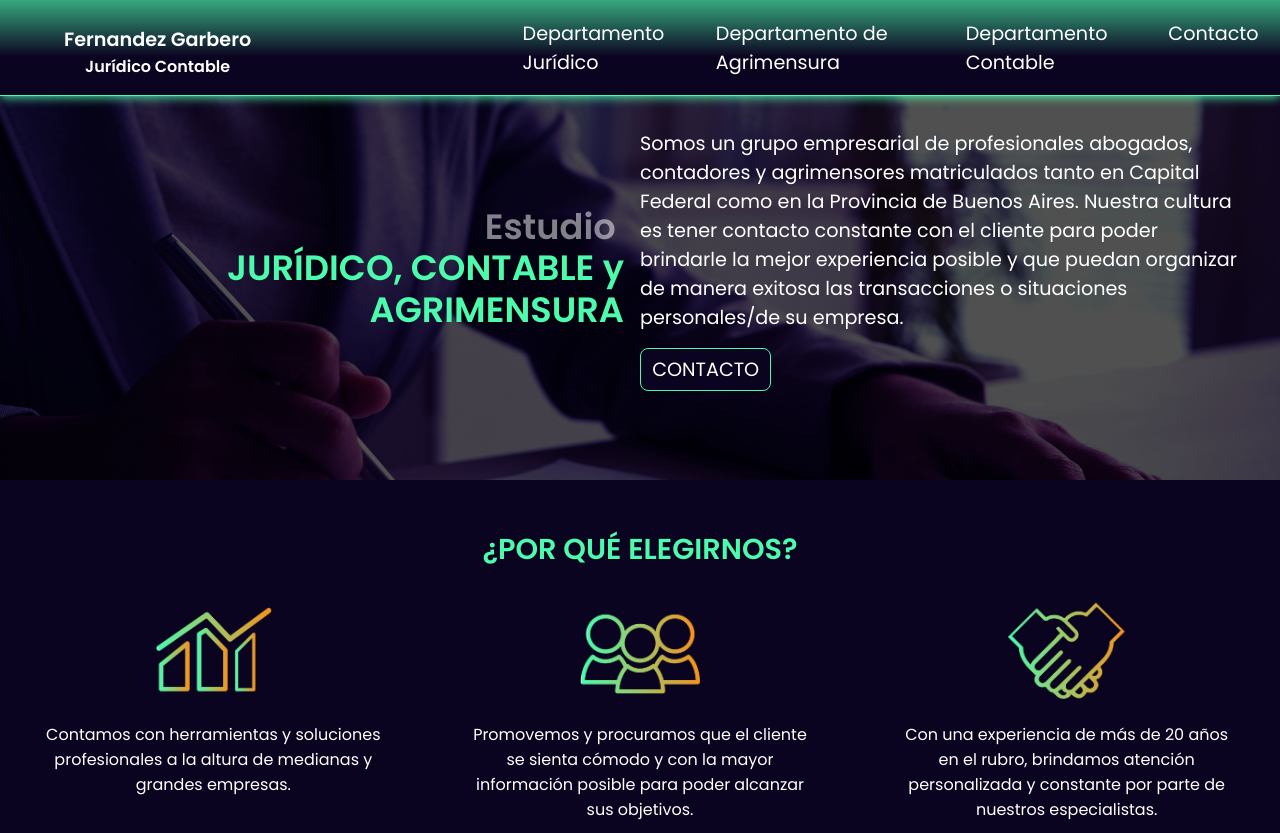
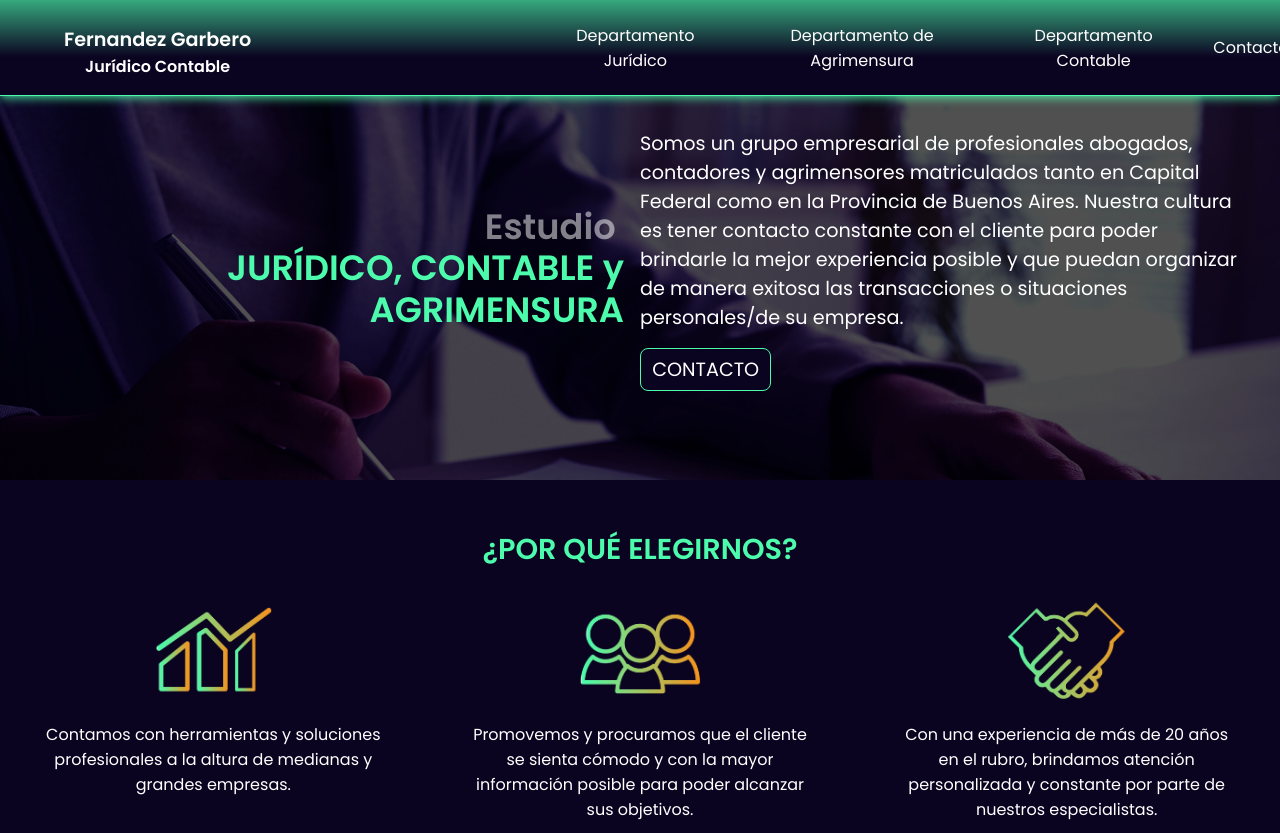
Before and after one commit to nicomigueles/nicomigueles.github.io, a plain HTML site: page index.html in a window 1280 px wide. Shown: the top 833 px of the page. Drawn offline with Linux system fonts and the light colour scheme.

Commit message:
correcion barra

```diff
--- a/css/style.css
+++ b/css/style.css
@@ -587,16 +587,18 @@ footer{
     .headerListaDesk {
         display: flex;
         justify-content: flex-end;
-        margin-right: -250px;
+        align-items: center;
+        margin-right: -310px;
     }
 
     .headerListaItemsDesk {
         margin: 1rem;
+        text-align: center;
     }
 
     .headerListaItemsDesk a {
         text-align: center;
-        font-size: 1.2rem;
+        font-size: 1rem;
     }
 
     .ham {
```
